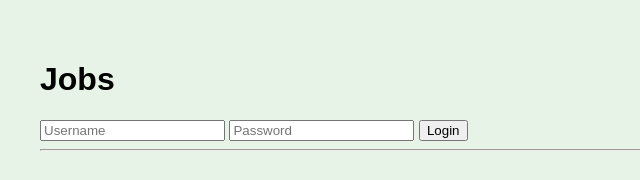
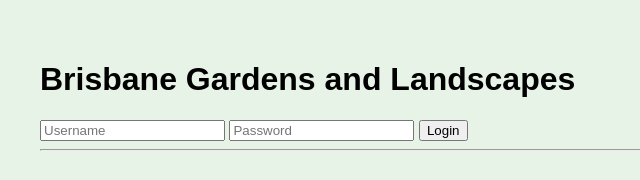
Before and after one commit to noosacode/todolistapp, a website: page public/index.html in a window 1280 px wide. Shown: the whole page, without its empty margins (0-640 px from the left). Drawn offline with Linux system fonts and the light colour scheme.

Commit message:
add title

```diff
--- a/public/index.html
+++ b/public/index.html
@@ -10,7 +10,7 @@
 
 <body>
 
-    <h1>Jobs</h1>
+    <h1>Brisbane Gardens and Landscapes</h1>
 
     <!-- Login -->
     <div id="login-box">
```
Also changed, not shown: public/view-jobs.html (+1 -1 lines).
